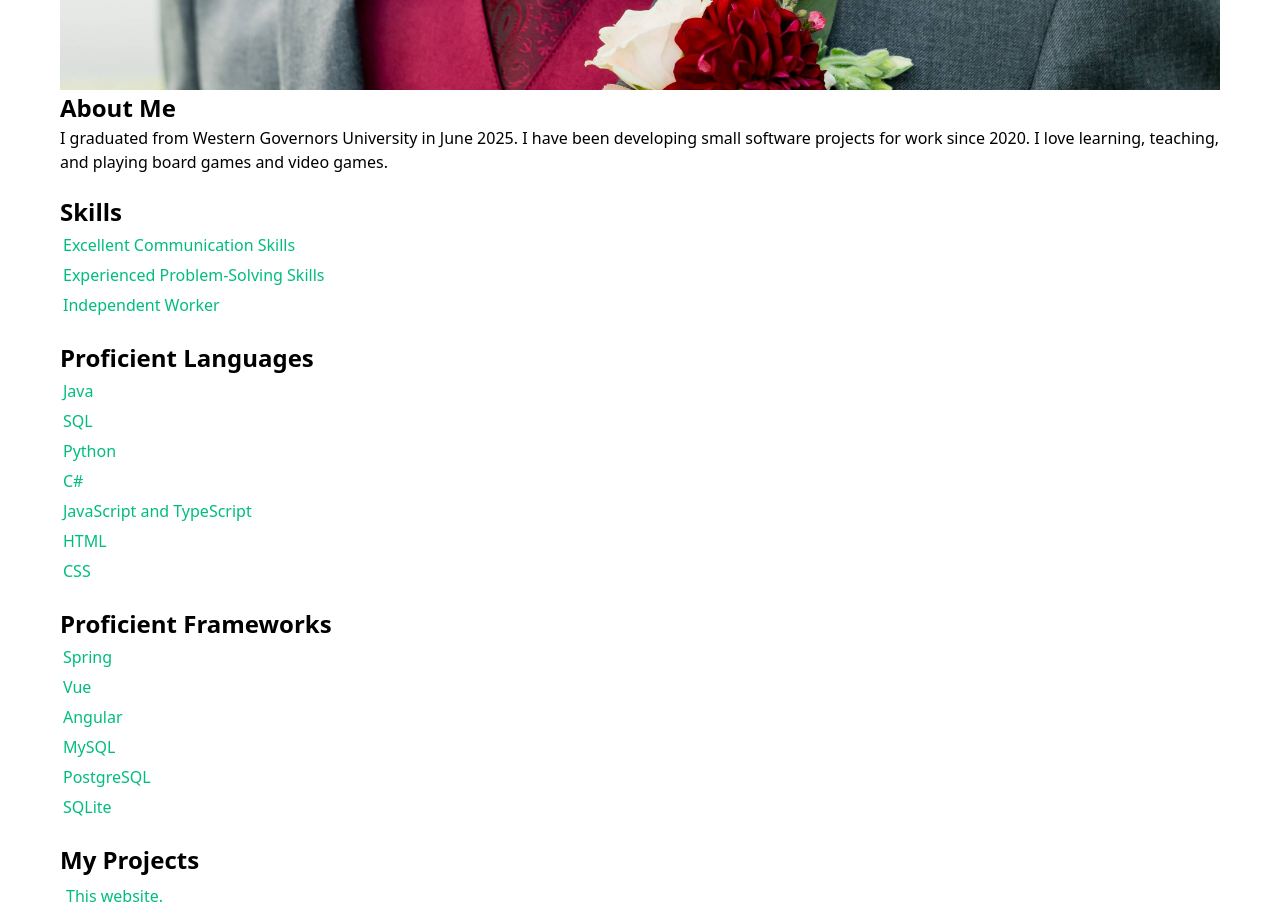
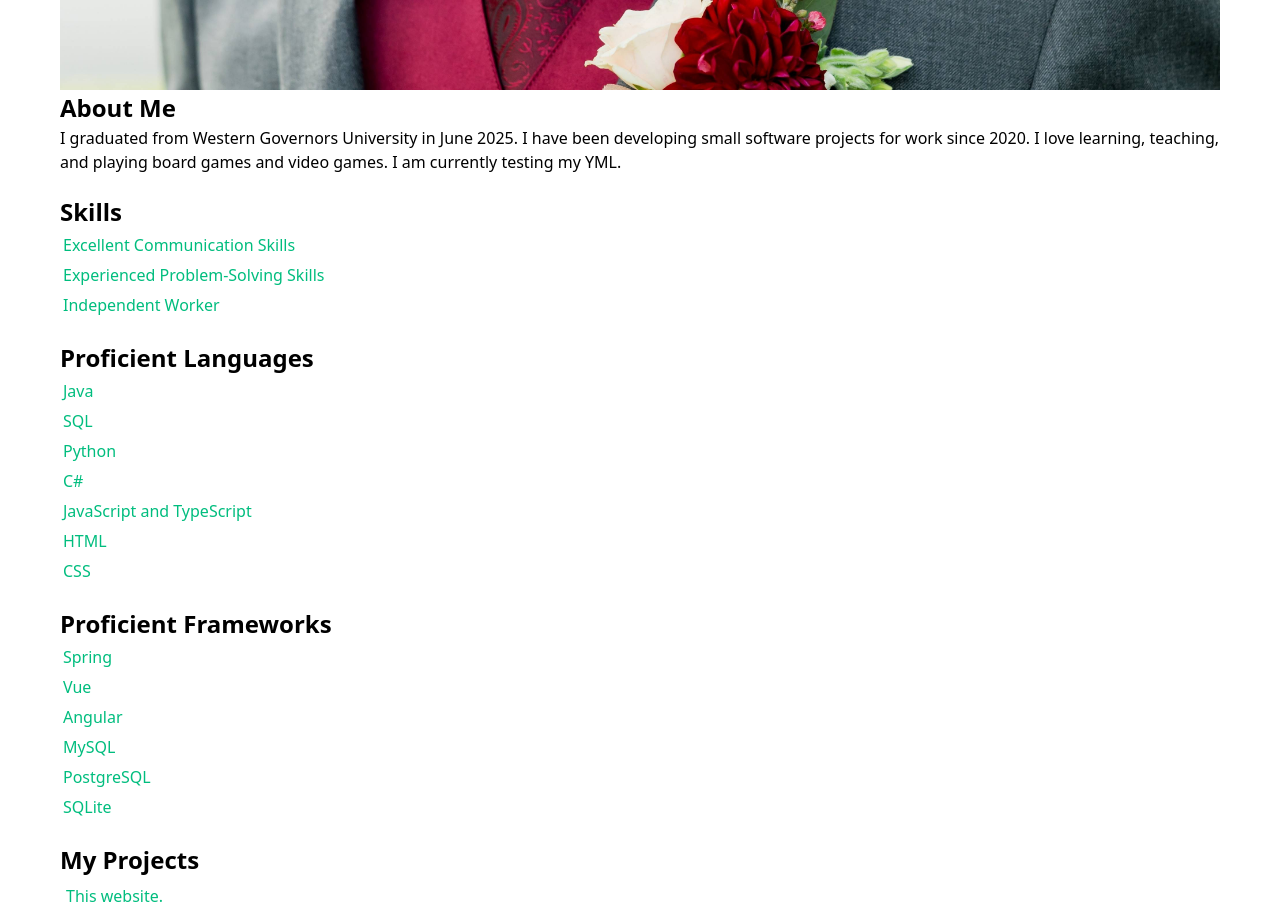
Before and after one commit to retupmoc258/retupmoc258.github.io, a Vue app: page / in a window 1280 px wide. Shown: the part 1240-2163 px from the top of the page. Built offline with nearby package versions, Linux system fonts and the light colour scheme.

Commit message:
Updates several files to ensure the workflow only works when changes are committed to the main branch.

```diff
--- a/package.json
+++ b/package.json
@@ -4,11 +4,9 @@
   "private": true,
   "type": "module",
   "scripts": {
-    "deploy": "gh-pages -d dist",
     "dev": "vite",
     "build": "vite build",
-    "preview": "vite preview",
-    "deployfull": "npm run build && npm run deploy"
+    "preview": "vite preview"
   },
   "dependencies": {
     "gh-pages": "^6.3.0",
--- a/src/views/HomeView.vue
+++ b/src/views/HomeView.vue
@@ -8,7 +8,7 @@
     <section class="detail-section">
       <h2>About Me</h2>
       <p class="ml-5">I graduated from Western Governors University in June 2025.  I have been developing small software projects for work since 2020.
-        I love learning, teaching, and playing board games and video games.</p>
+        I love learning, teaching, and playing board games and video games.  I am currently testing my YML.</p>
     </section>
 
     <!-- Skills Condensed -->
```
Also changed, not shown: 1 other file (tests, documents, lock files or other folders).
